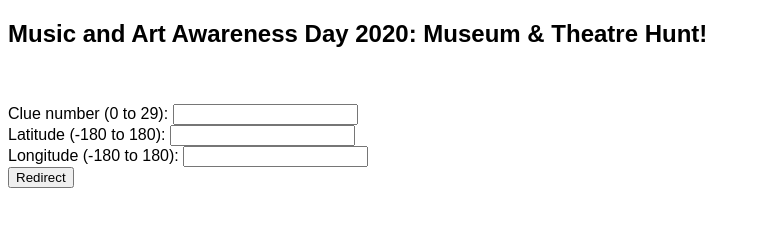
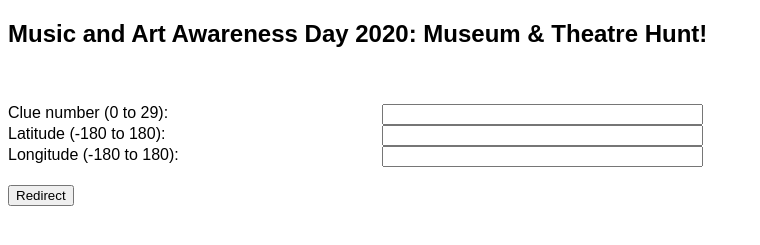
Before and after one commit to NUSH-MA2/MAAD-2020, a plain HTML site: page index.html in a window 1280 px wide. Shown: the whole page, without its empty margins (0-760 px from the left). Drawn offline with Linux system fonts and the light colour scheme.

Commit message:
Add files via upload

```diff
--- a/index.html
+++ b/index.html
@@ -2,10 +2,33 @@
 <html>
 <head>
   <title>MAAD 2020</title>
-  <link rel="stylesheet" type="text/css" href="style.css">
   <style type="text/css">
     body {
       font-family: Arial, sans-serif;
+    }
+    #formContainer{
+      width:55%;
+      float:left;
+      margin:auto;
+    }
+    #formC{
+      width:100%;
+    }
+    .rows{
+      width:100%;
+      display:block;
+    }
+    .column{
+        width:100%;
+        display:inline-block;
+    }
+    .labels{
+      width:30%
+      float:left;
+    }
+    .inputs{
+      width:45%;
+      float:right;
     }
   </style>
   <script>
@@ -27,15 +50,14 @@
       }
     }
     function generate() {
-    document.getElementById("output").innerHTML = "";
       var clueNum = document.getElementById("clue").value;
       var Lat = document.getElementById("lat").value;
       var Long = document.getElementById("long").value;
       var newPage = redirect(clueNum, Lat, Long);
       if (newPage==0){
-      document.getElementById("output").innerHTML += "Endpoint reached. Submit your final input to the MS Form."
+        document.getElementById("output").innerHTML = "Endpoint reached. Submit your final input to the MS Form."
       } else{
-      document.getElementById("output").innerHTML += "Your next clue is Clue " + newPage + "</br>";
+        document.getElementById("output").innerHTML = "Your next clue is Clue " + newPage + "</br>";
       }
     }
     </script>
@@ -71,7 +93,7 @@
   <div class="column">
   </div>
   <div class="column">
-	<button onclick="generate()">Redirect</button>
+	<button name="data" type="button" onclick="generate()">Redirect</button>
   </div>
   <div class="column">
   </div>
```
